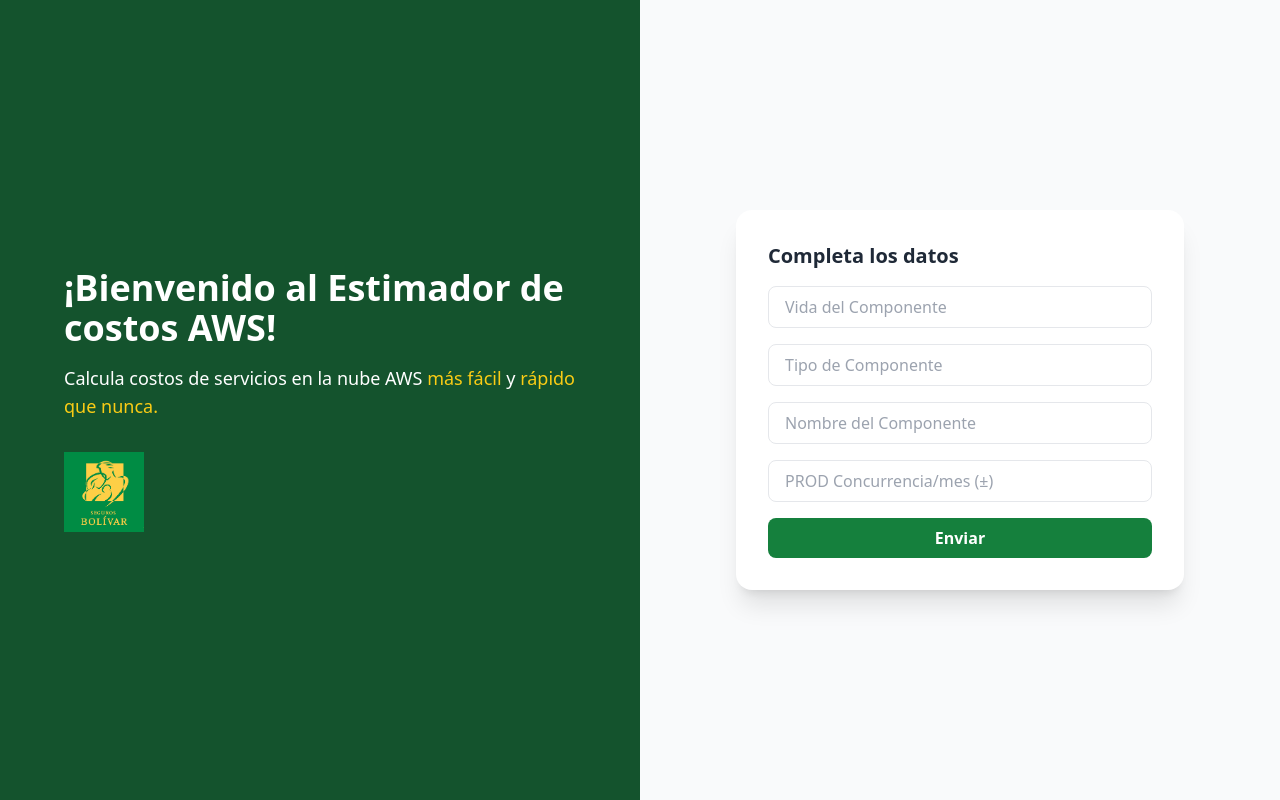
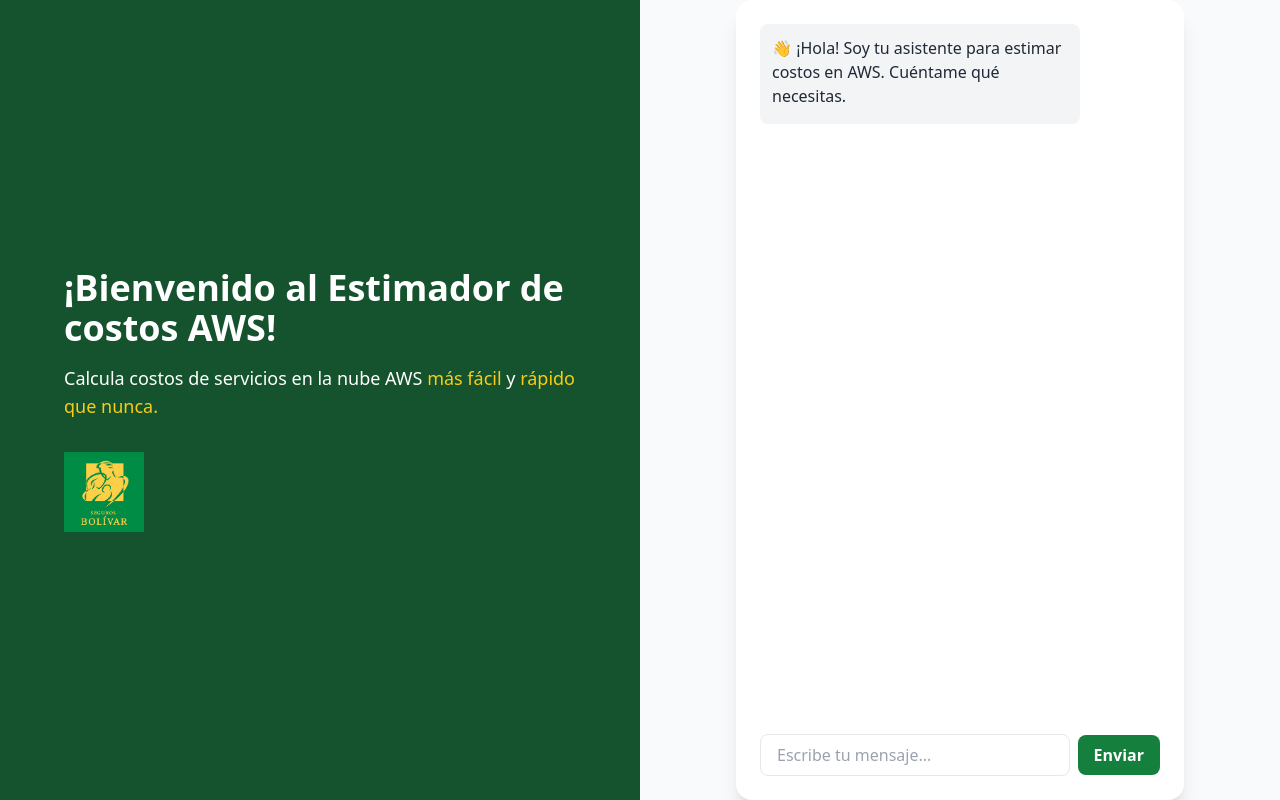
Before and after one commit to CarlosCruzSB/aws-estimator-chatbot, a Next.js app: page / in a window 1280 px wide. Built offline with nearby package versions, Linux system fonts and the light colour scheme.

Commit message:
fix: update webhook to production

```diff
--- a/app/page.js
+++ b/app/page.js
@@ -1,28 +1,22 @@
 "use client";
 
-import { useState, useEffect } from "react";
+import { useState } from "react";
 
 export default function Home() {
-  const [form, setForm] = useState({
-    vida: "",
-    tipo: "",
-    nombre: "",
-    concurrencia: "",
-  });
+  const [messages, setMessages] = useState([
+    { role: "bot", text: "👋 ¡Hola! Soy tu asistente para estimar costos en AWS. Cuéntame qué necesitas." },
+  ]);
+  const [input, setInput] = useState("");
+  const [loading, setLoading] = useState(false);
 
-  const [loading, setLoading] = useState(false);
-  const [msg, setMsg] = useState("");
+  const sendMessage = async () => {
+    if (!input.trim()) return;
 
-  const handleChange = (e) => {
-    setForm({ ...form, [e.target.name]: e.target.value });
-    // 🔹 Limpia mensajes si el usuario empieza a escribir
-    setMsg("");
-  };
-
-  const handleSubmit = async (e) => {
-    e.preventDefault();
+    // agrega mensaje del usuario al chat
+    const newUserMsg = { role: "user", text: input };
+    setMessages((prev) => [...prev, newUserMsg]);
+    setInput("");
     setLoading(true);
-    setMsg("");
 
     try {
       const res = await fetch(
@@ -30,34 +24,63 @@
         {
           method: "POST",
           headers: { "Content-Type": "application/json" },
-          body: JSON.stringify(form),
+          body: JSON.stringify({ input_text: newUserMsg.text }),
         }
       );
 
-      if (!res.ok) throw new Error("❌ No se pudo conectar con el servidor.");
-      setMsg("✅ Datos enviados con éxito 🚀");
+      if (!res.ok) throw new Error("❌ Error al conectar con el servidor.");
+      const data = await res.json();
 
-      // 🔹 Reinicia el formulario
-      setForm({
-        vida: "",
-        tipo: "",
-        nombre: "",
-        concurrencia: "",
-      });
+      // Bot responde según status
+      let botReplies = [];
+
+      if (data.status === "needs_info") {
+        botReplies.push({
+          role: "bot",
+          text: "Necesito más información para continuar:",
+        });
+        (Array.isArray(data.questions_pending) ? data.questions_pending : []).forEach(
+          (q) => {
+            q.questions.forEach((qq) =>
+              botReplies.push({ role: "bot", text: `❓ ${qq}` })
+            );
+          }
+        );
+      } else if (data.status === "complete") {
+        // feedback técnico
+        if (data.feedback) {
+          botReplies.push({
+            role: "bot",
+            text: `💡 Recomendaciones:\n${data.feedback}`,
+          });
+        }
+        // riesgos
+        if (data.risks) {
+          botReplies.push({
+            role: "bot",
+            text: `⚠️ Riesgos:\n${data.risks}`,
+          });
+        }
+        // tabla de costos
+        if (data.html) {
+          botReplies.push({
+            role: "bot",
+            text: "💰 Aquí tienes la estimación de costos:",
+            html: data.html,
+          });
+        }
+      }
+
+      setMessages((prev) => [...prev, ...botReplies]);
     } catch (err) {
-      setMsg(err.message);
+      setMessages((prev) => [
+        ...prev,
+        { role: "bot", text: "❌ Hubo un error al procesar tu solicitud." },
+      ]);
     } finally {
       setLoading(false);
     }
   };
-
-  // 🔹 Borra mensaje automáticamente a los 3s
-  useEffect(() => {
-    if (msg) {
-      const timer = setTimeout(() => setMsg(""), 3000);
-      return () => clearTimeout(timer);
-    }
-  }, [msg]);
 
   return (
     <main className="min-h-screen flex">
@@ -76,64 +99,55 @@
         </div>
       </div>
 
-      {/* Panel derecho */}
-      <div className="w-1/2 bg-gray-50 flex justify-center items-center">
-        <div className="bg-white shadow-xl rounded-2xl p-8 w-full max-w-md">
-          <h2 className="text-xl font-bold text-gray-800 mb-4">
-            Completa los datos
-          </h2>
-          <form onSubmit={handleSubmit} className="space-y-4">
+      {/* Panel derecho - Chat */}
+      <div className="w-1/2 bg-gray-50 flex flex-col justify-between items-center">
+        <div className="bg-white shadow-xl rounded-2xl p-6 w-full max-w-md flex flex-col flex-grow">
+          {/* Chat log */}
+          <div className="flex-grow overflow-y-auto space-y-3 mb-4">
+            {messages.map((msg, i) => (
+              <div
+                key={i}
+                className={`p-3 rounded-lg max-w-xs ${
+                  msg.role === "user"
+                    ? "bg-green-100 self-end text-green-900 ml-auto"
+                    : "bg-gray-100 self-start text-gray-800"
+                }`}
+              >
+                {msg.text &&
+                  msg.text.split("\n").map((line, idx) => (
+                    <p key={idx} className="mb-1">
+                      {line}
+                    </p>
+                  ))}
+                {msg.html && (
+                  <div
+                    className="mt-2"
+                    dangerouslySetInnerHTML={{ __html: msg.html }}
+                  />
+                )}
+              </div>
+            ))}
+          </div>
+
+          {/* Input */}
+          <div className="flex items-center space-x-2">
             <input
-              name="vida"
-              placeholder="Vida del Componente"
-              value={form.vida}
-              onChange={handleChange}
+              type="text"
+              placeholder="Escribe tu mensaje..."
+              value={input}
+              onChange={(e) => setInput(e.target.value)}
+              onKeyDown={(e) => e.key === "Enter" && sendMessage()}
               disabled={loading}
-              className="w-full px-4 py-2 border rounded-lg"
+              className="flex-grow px-4 py-2 border rounded-lg"
             />
-            <input
-              name="tipo"
-              placeholder="Tipo de Componente"
-              value={form.tipo}
-              onChange={handleChange}
+            <button
+              onClick={sendMessage}
               disabled={loading}
-              className="w-full px-4 py-2 border rounded-lg"
-            />
-            <input
-              name="nombre"
-              placeholder="Nombre del Componente"
-              value={form.nombre}
-              onChange={handleChange}
-              disabled={loading}
-              className="w-full px-4 py-2 border rounded-lg"
-            />
-            <input
-              name="concurrencia"
-              placeholder="PROD Concurrencia/mes (±)"
-              value={form.concurrencia}
-              onChange={handleChange}
-              disabled={loading}
-              className="w-full px-4 py-2 border rounded-lg"
-            />
-
-            <button
-              type="submit"
-              disabled={loading}
-              className="w-full bg-green-700 text-white py-2 rounded-lg font-semibold hover:bg-green-800 transition disabled:opacity-50"
+              className="bg-green-700 text-white px-4 py-2 rounded-lg font-semibold hover:bg-green-800 transition disabled:opacity-50"
             >
-              {loading ? "Enviando..." : "Enviar"}
+              {loading ? "..." : "Enviar"}
             </button>
-          </form>
-
-          {msg && (
-            <p
-              className={`mt-4 text-center text-sm ${
-                msg.startsWith("✅") ? "text-green-700" : "text-red-600"
-              }`}
-            >
-              {msg}
-            </p>
-          )}
+          </div>
         </div>
       </div>
     </main>
```
